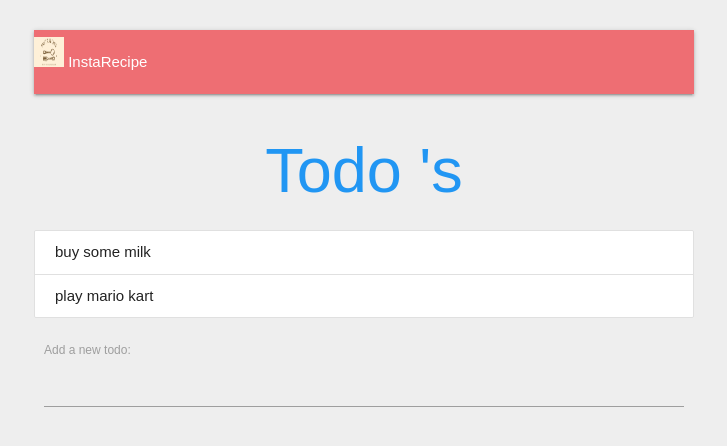
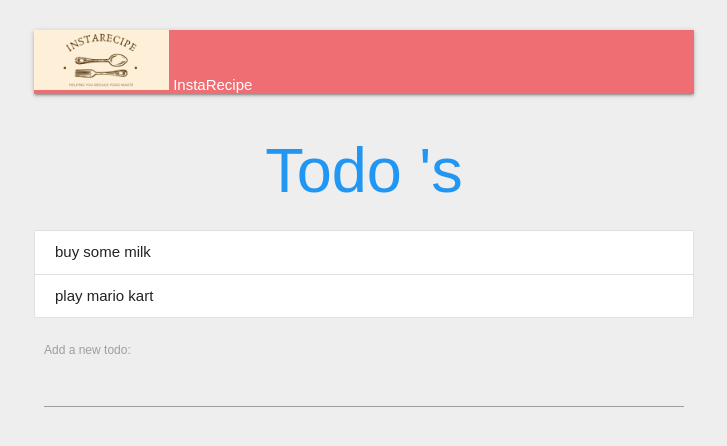
Before and after one commit to snehageorge37/SEG3125-GROUP-14, a React (Create React App) app in the folder lab7_8_9/starting_point/instarecipeapp/: page / in a window 1280 px wide. Shown: the top 446 px of the page, without its empty margins (276-1003 px from the left). Built offline with nearby package versions, Linux system fonts and the light colour scheme.

Commit message:
Made logo image larger

```diff
--- a/lab7_8_9/starting_point/instarecipeapp/src/NavBar.js
+++ b/lab7_8_9/starting_point/instarecipeapp/src/NavBar.js
@@ -4,17 +4,15 @@ import Navbar from "react-bootstrap/Navbar";
 class NavBar extends Component {
   render() {
     return (
-      <Navbar bg="dark" variant="dark">
-        <Navbar.Brand href="#home">
-          <img
-            alt=""
-            src="/logo.png"
-            width="30"
-            height="30"
-            className="d-inline-block align-top"
-          />{" "}
-          InstaRecipe
-        </Navbar.Brand>
+      <Navbar bg="light" variant="light">
+        <img
+          alt="InstaRecipe Logo"
+          src="/logo.png"
+          width="135"
+          height="60"
+          className="d-inline-block align-top"
+        />{" "}
+        <Navbar.Brand href="#home">InstaRecipe</Navbar.Brand>
       </Navbar>
     );
   }
```
